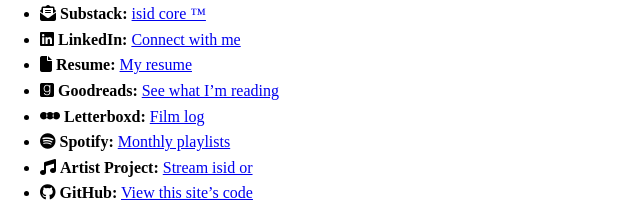
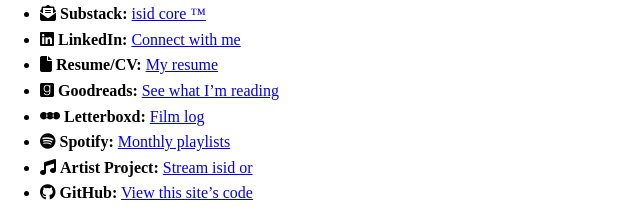
Before and after one commit to isidorelu/isidorelu.github.io, a plain HTML site: page index.html in a window 1280 px wide. Shown: the part 432-652 px from the top of the page, 0-640 px from the left. Drawn offline with Linux system fonts and the light colour scheme.

Commit message:
Update index.html

```diff
--- a/index.html
+++ b/index.html
@@ -3,7 +3,7 @@
 <head>
   <meta charset="UTF-8" />
   <meta name="viewport" content="width=device-width, initial-scale=1.0"/>
-  <title>ISIDORE LU</title>
+  <title>ISIDORELU.COM</title>
   <link rel="stylesheet" href="style.css">
   <link rel="stylesheet" href="https://cdnjs.cloudflare.com/ajax/libs/font-awesome/6.5.0/css/all.min.css">
 </head>
@@ -25,7 +25,7 @@
         <li><i class="fab fa-youtube"></i> <strong>YouTube:</strong> <a href="https://www.youtube.com/@isid__or" target="_blank">Subscribe for video logs</a></li>
         <li><i class="fas fa-envelope-open-text"></i> <strong>Substack:</strong> <a href="https://isidcore.substack.com/" target="_blank">isid core ™</a></li>
         <li><i class="fab fa-linkedin"></i> <strong>LinkedIn:</strong> <a href="www.linkedin.com/in/isidorelu" target="_blank">Connect with me</a></li>
-        <li><i class="fas fa-file"></i> <strong>Resume:</strong> <a href="https://drive.google.com/file/d/1LDmHd76BvH1-wDbvjtfVeBOh9_0Or7EY/view?usp=sharing" target="_blank">My resume</a></li>
+        <li><i class="fas fa-file"></i> <strong>Resume/CV:</strong> <a href="https://drive.google.com/file/d/1LDmHd76BvH1-wDbvjtfVeBOh9_0Or7EY/view?usp=sharing" target="_blank">My resume</a></li>
         <li><i class="fab fa-goodreads"></i> <strong>Goodreads:</strong> <a href="https://www.goodreads.com/user/show/184416706-isidore" target="_blank">See what I’m reading</a></li>
         <li><i class="fab fa-letterboxd"></i> <strong>Letterboxd:</strong> <a href="https://letterboxd.com/isid__or/" target="_blank">Film log</a></li>
         <li><i class="fab fa-spotify"></i> <strong>Spotify:</strong> <a href="https://open.spotify.com/user/1224islu" target="_blank">Monthly playlists</a></li>
```
